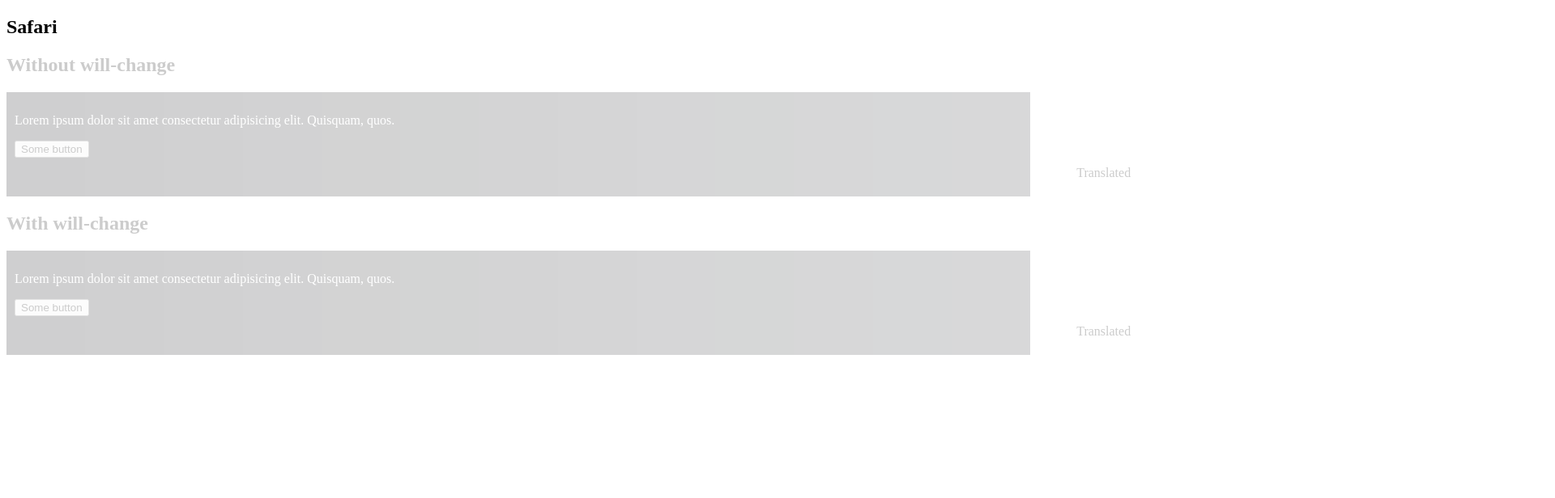
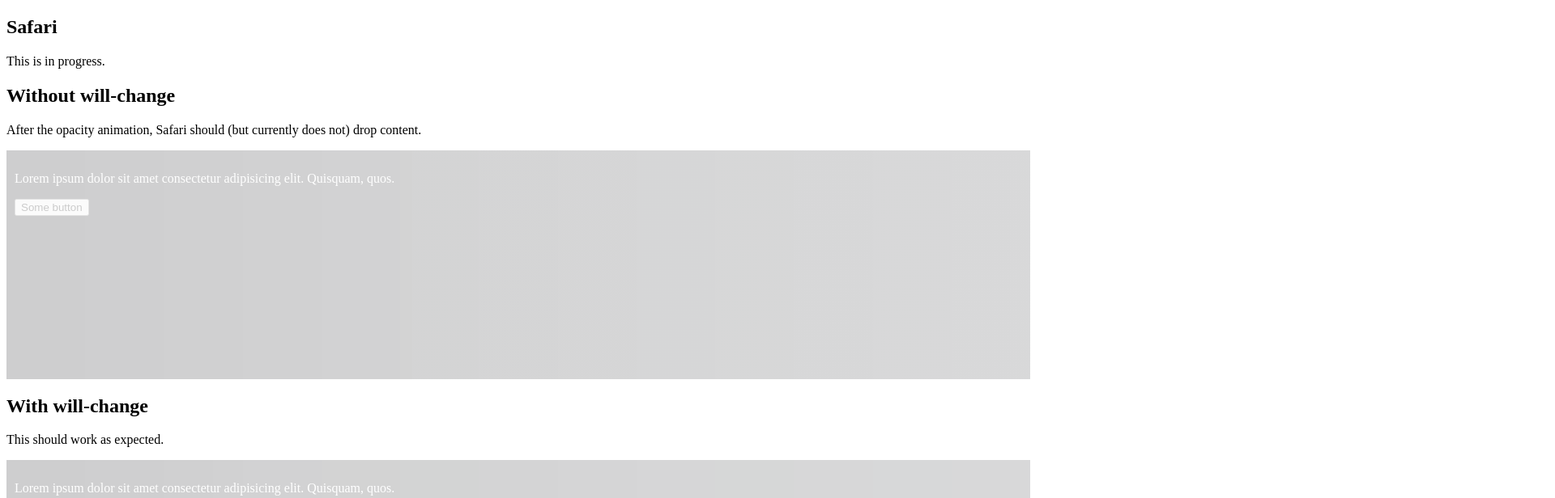
Before and after one commit to zehuac2/web-effects, a Next.js app: page /safari in a window 1280 px wide. Shown: the top 616 px of the page at 81% size, 1920 px wide, since content can reach past the window. Built offline with nearby package versions, Linux system fonts and the light colour scheme.

Commit message:
[feat] Improve Safari page implementation.

```diff
--- a/app/safari/page.scss
+++ b/app/safari/page.scss
@@ -1,6 +1,8 @@
+$transition-duration: 0.3s;
+
 .SafariPage {
   &__with-will-change {
-    transition: opacity 0.3s;
+    transition: opacity $transition-duration;
     opacity: 0.2;
     will-change: opacity;
 
@@ -10,7 +12,7 @@
   }
 
   &__without-will-change {
-    transition: opacity 0.3s;
+    transition: opacity $transition-duration;
     opacity: 0.2;
 
     &:hover {
@@ -62,9 +64,10 @@
   );
   color: white;
   padding: 10px;
+  overflow: hidden;
 
   &__translated {
-    transition: transform 0.3s;
+    transition: transform $transition-duration;
     transform: translateX(105%);
     background: white;
     color: black;
--- a/app/safari/page.tsx
+++ b/app/safari/page.tsx
@@ -1,11 +1,18 @@
+import clsx from "clsx";
+
 import "./page.scss";
 
-function Content() {
+interface ContentProps {
+  className?: string;
+}
+
+function Content({ className }: ContentProps) {
   return (
-    <div className="SafariPageContent">
+    <div className={clsx("SafariPageContent", className)}>
       <p>Lorem ipsum dolor sit amet consectetur adipisicing elit. Quisquam, quos.</p>
       <button>Some button</button>
       <div className="SafariPageContent__translated">Translated</div>
+      <svg />
     </div>
   );
 }
@@ -15,19 +22,21 @@ Content.displayName = "Content";
 /**
  * Demonstrate common problems with Safari and how to fix them.
  * - TODO: after opacity animation without will-change, Safari drops content.
- * @returns
  */
 function SafariPage() {
   return (
     <section>
       <h1>Safari</h1>
-      <section className="SafariPage__without-will-change">
+      <p>This is in progress.</p>
+      <section>
         <h2>Without will-change</h2>
-        <Content />
+        <p>After the opacity animation, Safari should (but currently does not) drop content.</p>
+        <Content className="SafariPage__without-will-change" />
       </section>
-      <section className="SafariPage__with-will-change">
+      <section>
         <h2>With will-change</h2>
-        <Content />
+        <p>This should work as expected.</p>
+        <Content className="SafariPage__with-will-change" />
       </section>
     </section>
   );
```
